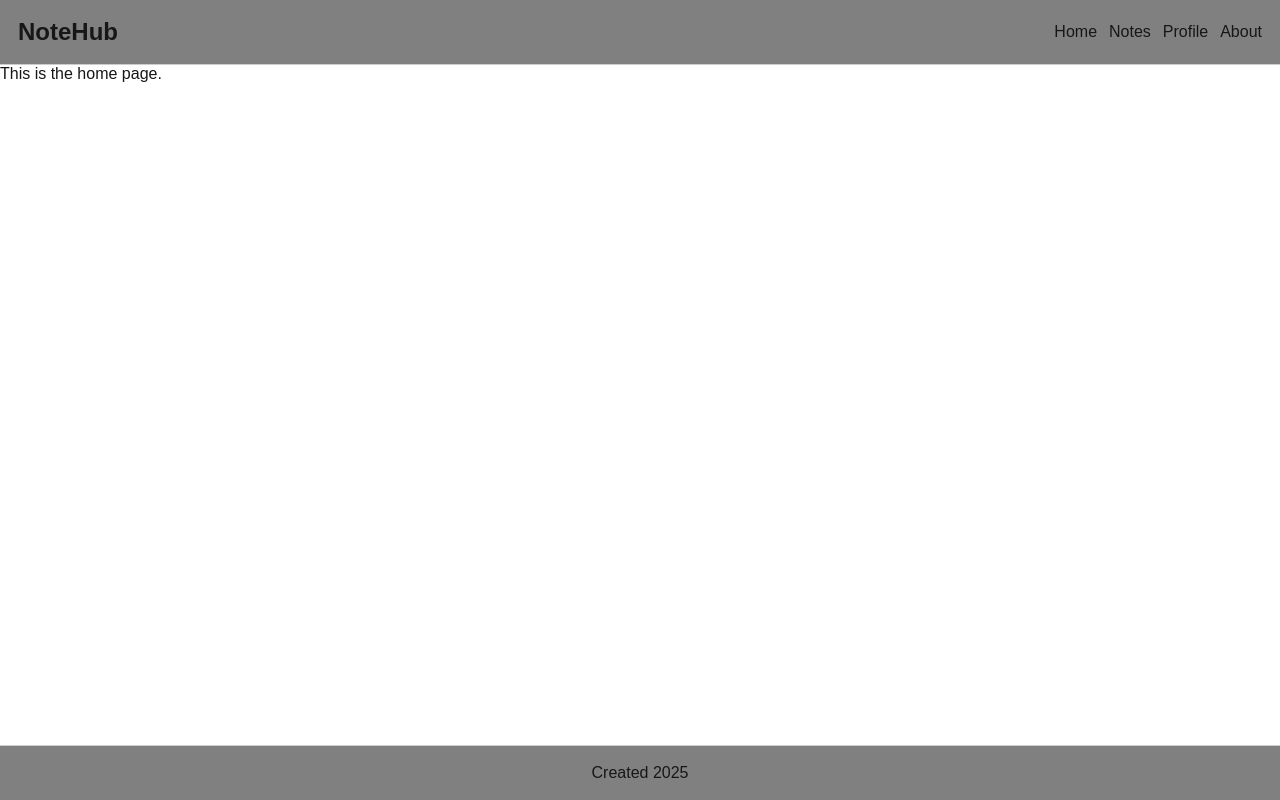
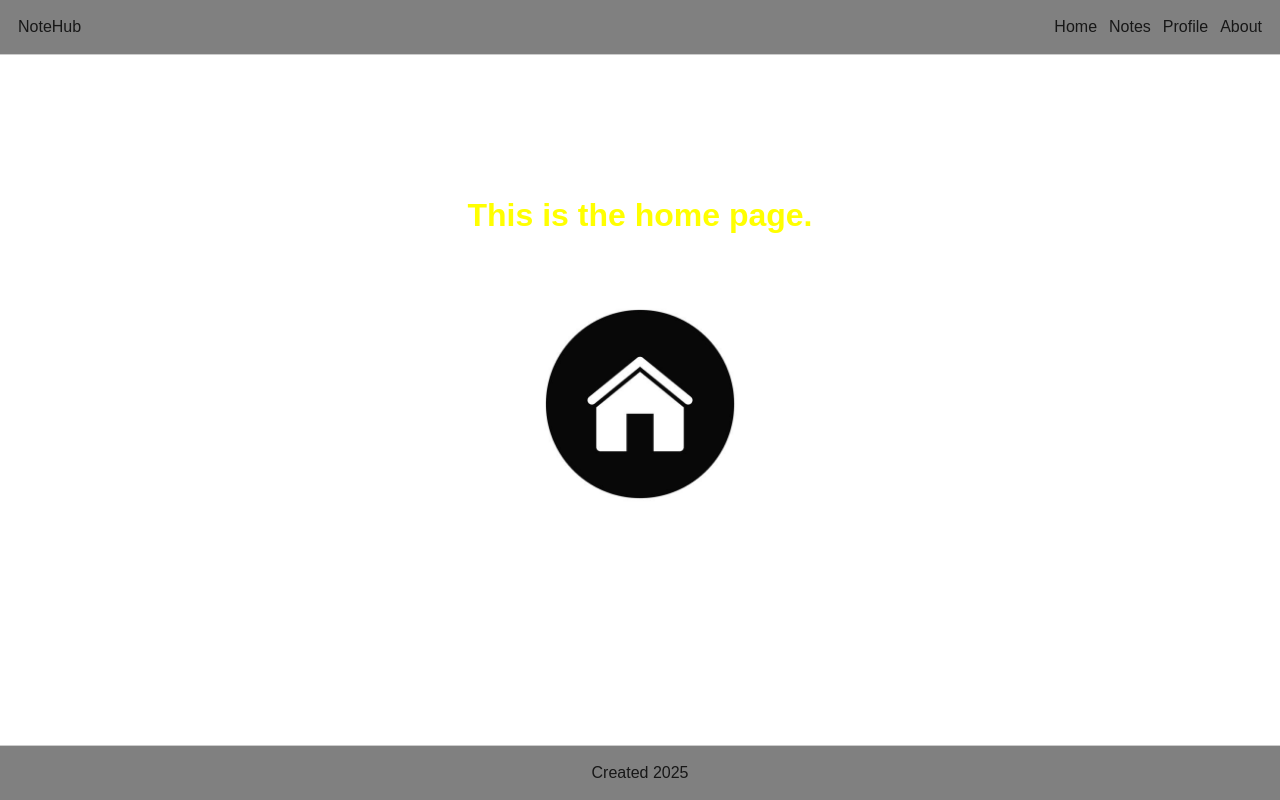
Before and after one commit to Yevhenii-Pavlushchenko/module-nextjs-6-9, a Next.js app: page / in a window 1280 px wide. Built offline with nearby package versions, Linux system fonts and the light colour scheme.

Commit message:
before 14 lessons

```diff
--- a/app/globals.css
+++ b/app/globals.css
@@ -52,3 +52,46 @@ a {
 main {
   flex-grow: 1;
 }
+
+button {
+  display: block;
+  background-color: grey;
+  padding: 10px;
+  width: 120px;
+  border: none;
+  margin: 20px;
+  border-radius: 16px;
+  cursor: pointer;
+  transition: background-color 0.2s;
+
+}
+
+
+button:hover {
+  background-color: darkgrey;
+}
+
+
+button:active {
+  background-color: white;
+  color: yellow;
+  transform: scale(0.98);
+
+}
+
+.mainTitle{
+  display: flex;
+  align-items: center;
+  justify-content: center;
+  color: yellow
+}
+
+.center-container {
+  display: flex;
+  flex-direction: column;
+  justify-content: center;
+  align-items: center;
+  min-height: 80vh;
+  gap: 20px;
+
+}
--- a/app/page.tsx
+++ b/app/page.tsx
@@ -1,9 +1,19 @@
+import Image from "next/image";
+import "./globals.css"
+import logoHome from '../public/logoHome2.jpg';
+
 
 
 export default function Home() {
   return (
-    <main>
-      <p>This is the home page.</p>
+    <main className="center-container">
+      <h1 className="mainTitle">This is the home page.</h1>
+      <Image
+        src={logoHome}
+        alt="Логотип"
+        width={300}
+        height={300}
+      />
     </main>
   );
 }
--- a/components/Header/Header.tsx
+++ b/components/Header/Header.tsx
@@ -1,20 +1,32 @@
+// components/Header/Header.tsx
+
 import css from './Header.module.css';
-import Link from 'next/link'
+import Link from 'next/link';
 
 const Header = () => {
   return (
     <header className={css.header}>
-            <h2 className={css.logo}><Link href='/'>NoteHub</Link></h2>
-            <nav>
+      <Link href='/' aria-label='Home'>
+        NoteHub
+      </Link>
+      <nav aria-label='Main Navigation'>
         <ul className={css.navigation}>
-                    <li className={css.navItem}><Link href='/'>Home</Link></li>
-                    <li className={css.navItem}><Link href='/notes'>Notes</Link></li>
-                    <li className={css.navItem}><Link href='/profile'>Profile</Link></li>
-                    <li className={css.navItem}><Link href='/about'>About</Link></li>
+          <li>
+            <Link href='/'>Home</Link>
+          </li>
+          <li>
+            <Link href='/notes/filter/all'>Notes</Link>
+          </li>
+          <li>
+            <Link href='/profile'>Profile</Link>
+          </li>
+          <li>
+            <Link href='/about'>About</Link>
+          </li>
         </ul>
       </nav>
     </header>
-    )
-}
+  );
+};
 
 export default Header;
--- a/lib/api.ts
+++ b/lib/api.ts
@@ -20,9 +20,9 @@ axios.defaults.baseURL = "https://next-v1-notes-api.goit.study";
 
 const delay = (ms: number) => new Promise((resolve) => setTimeout(resolve, ms));
 
-export const getNotes = async () => {
+export const getNotes = async (categoryId?:string) => {
   await delay(1000)
-  const res = await axios.get<NoteListResponse>("/notes");
+  const res = await axios.get<NoteListResponse>("/notes",{params:{categoryId}});
   return res.data;
 };
 
```
Also changed, not shown: app/docs/[...slug]/page.tsx (added, +13 -0 lines), app/not-found.tsx (added, +22 -0 lines), app/notes/[id]/NoteDetails.client.tsx (+21 -8 lines), app/notes/filter/[...slug]/page.tsx (added, +21 -0 lines), app/profile/[id]/page.tsx (added, +12 -0 lines), app/profile/edit/page.tsx (added, +11 -0 lines), app/profile/page.tsx (+14 -1 lines), public/logoHome.jpg (added), public/logoHome2.jpg (added). Lines whose indentation alone changed are shown as unchanged.
